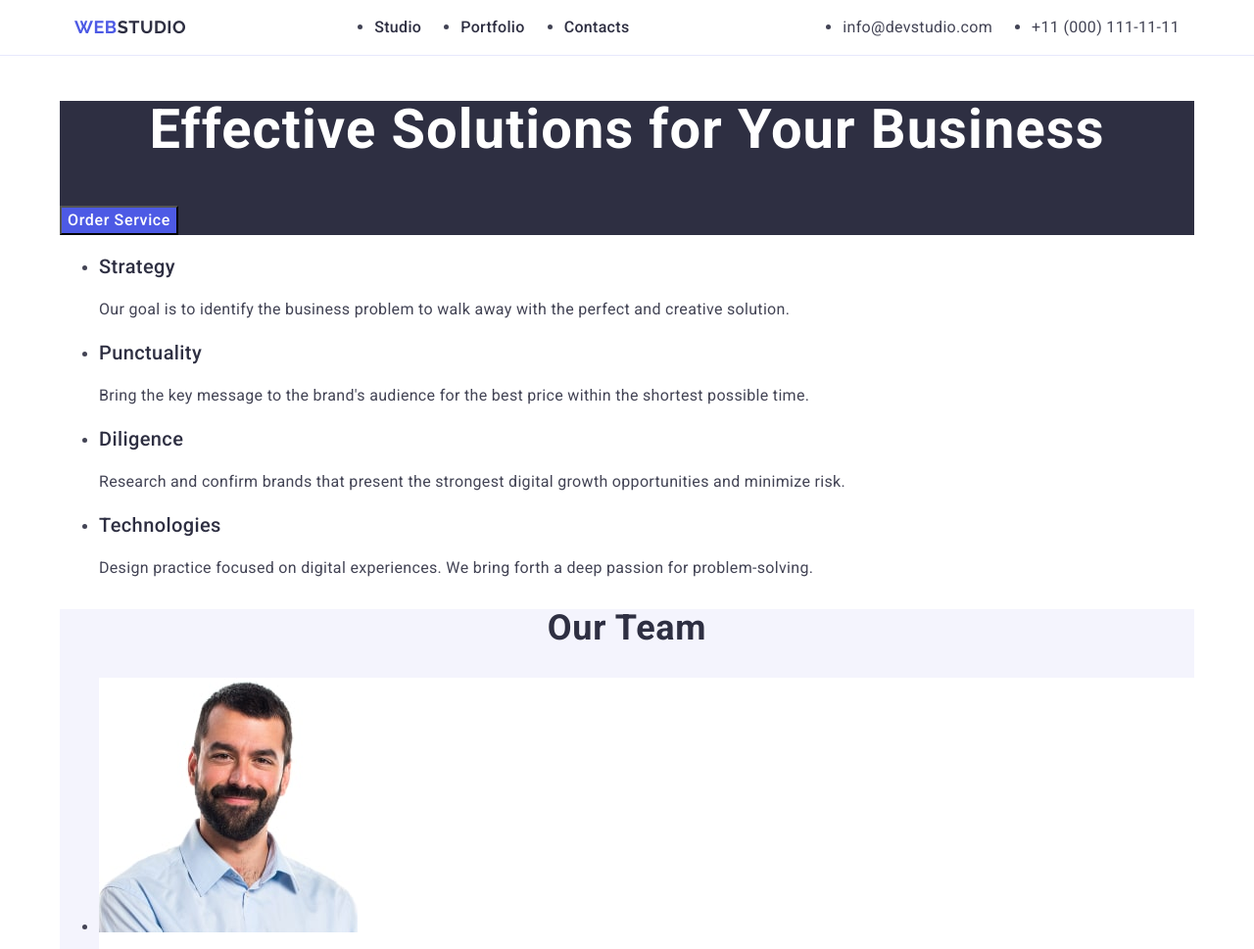
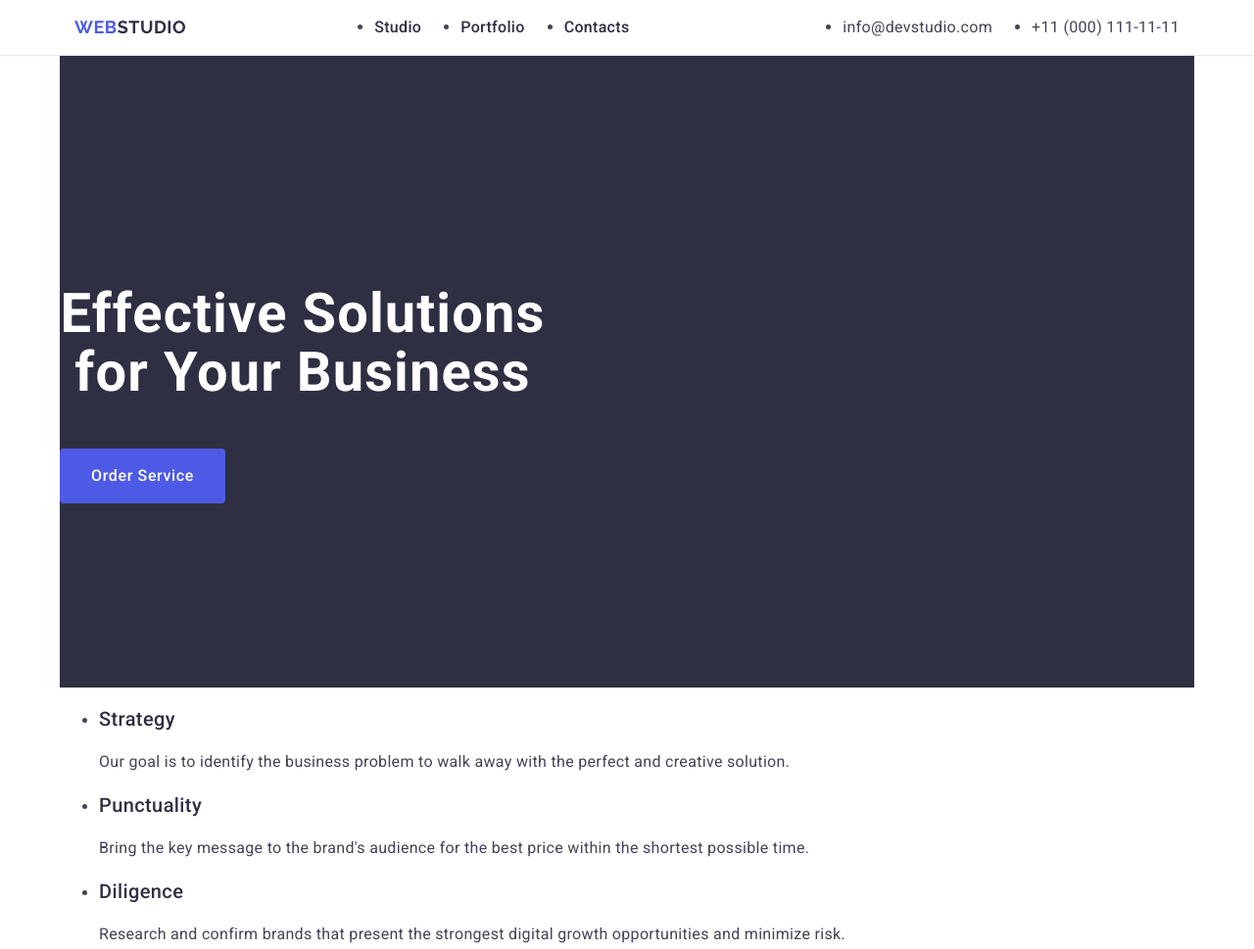
Before and after one commit to Bayronix/goit-markup-hw-03, a plain HTML site: page index.html in a window 1280 px wide. Shown: the top 969 px of the page at 98% size. Drawn offline with nearby package versions, Linux system fonts and the light colour scheme.

Commit message:
006 - сommit

```diff
--- a/css/styles.css
+++ b/css/styles.css
@@ -122,12 +122,13 @@ nav ul {
 /* Section-1 */
 /* Стилі для заголовка в першій секції */
 /* Стилі для секції */
-.section_wraper {
+.container .section_wraper {
   background-color: #2e2f42;
+  padding: 188px 0;
 }
 
 /* Стилі для заголовка секції */
-.section-title {
+.container .section-title {
   font-family: "Roboto", sans-serif;
   font-size: 56px;
   line-height: 1.07;
@@ -135,10 +136,15 @@ nav ul {
   letter-spacing: 0.02em;
   font-weight: 700;
   color: #ffffff;
+  max-width: 496px;
 }
 
 /* Стилі для кнопки в секції */
-.section-button-wrap {
+.container .section-button-wrap {
+  display: block;
+  min-width: 169px;
+  height: 56px;
+  border: none;
   background-color: #4d5ae5;
   font-family: "Roboto", sans-serif;
   font-weight: 500;
@@ -147,12 +153,12 @@ nav ul {
   letter-spacing: 0.04em;
   color: #ffffff;
   cursor: pointer;
+  border-radius: 4px;
+  transition: background-color 0.3s ease;
 }
 
-.section-button-wrap:hover {
-  background-color: #404bbf;
-}
-.section-button-wrap:focus {
+.container .section-button-wrap:hover,
+.container .section-button-wrap:focus {
   background-color: #404bbf;
 }
 
```
